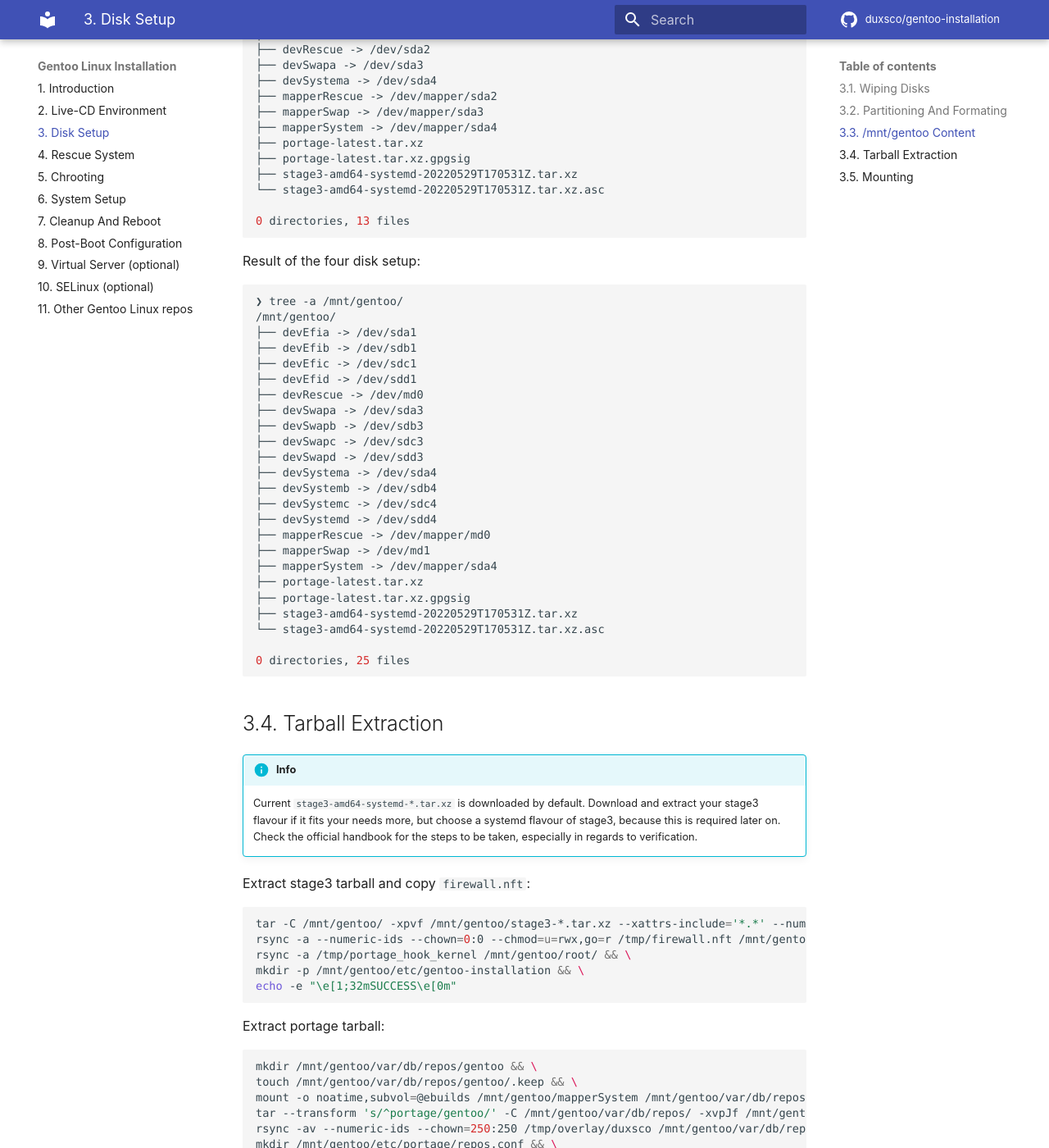
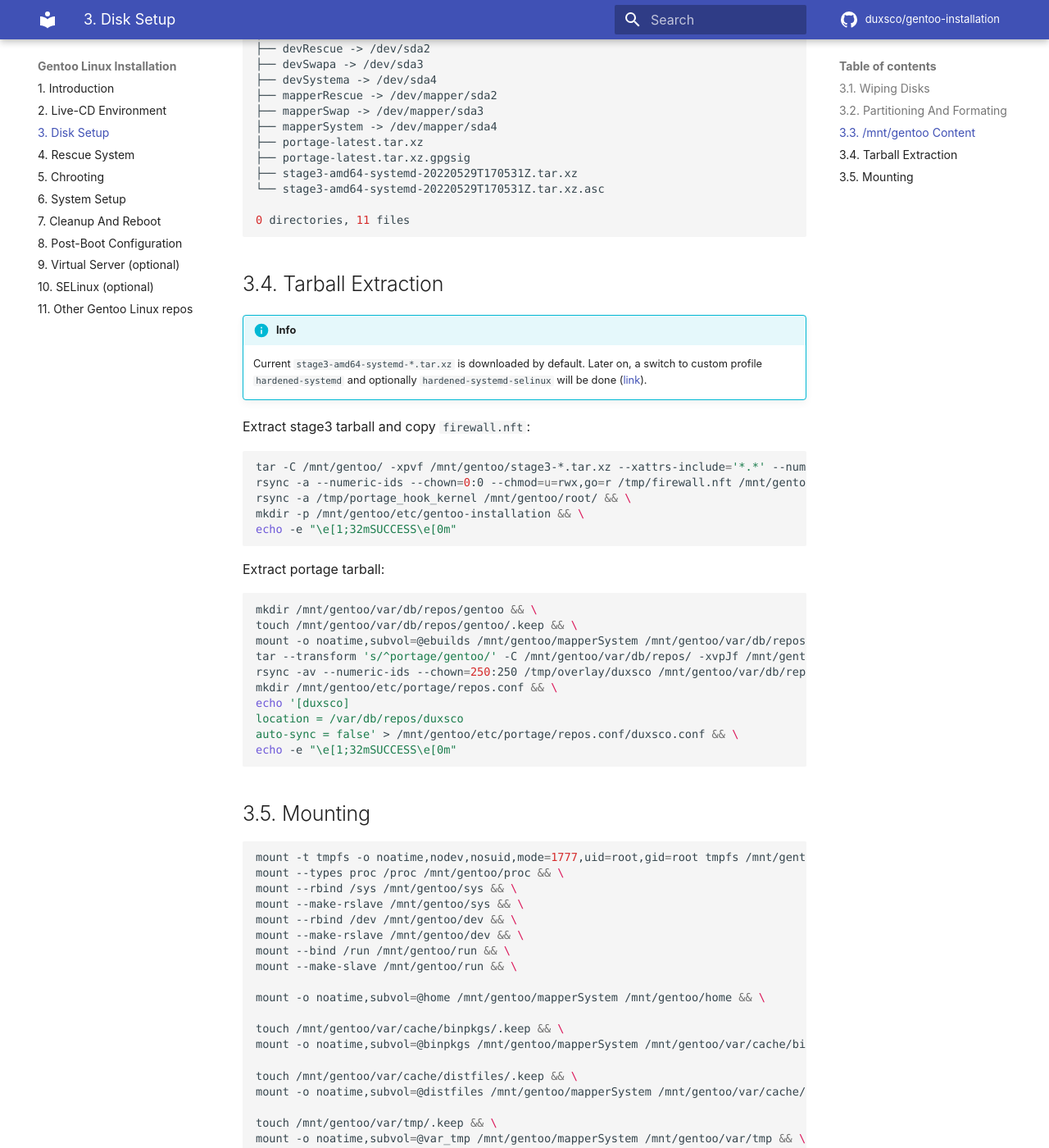
Before and after one commit to duxsco/gentoo-installation, an MkDocs documentation site: the page built from docs/disk_setup.md, in a window 1280 px wide and 1400 px high, scrolled down 1102 px. Shown: the whole window at 82% size. Built offline with MkDocs 1.6.1 and Material for MkDocs 9.7.7, drawn with Linux system fonts in a browser that asks for light colours; comment, search, counter and statistics services are not loaded; some of the changed text lies outside the part shown.

Commit message:
Update "3. Disk Setup"

````diff
--- a/docs/disk_setup.md
+++ b/docs/disk_setup.md
@@ -34,59 +34,108 @@ set -o history
 
 ## 3.3. /mnt/gentoo Content
 
-Result of a single disk setup:
+=== "single disk"
 
-```shell
-❯ tree -a /mnt/gentoo/
-/mnt/gentoo/
-├── devEfia -> /dev/sda1
-├── devRescue -> /dev/sda2
-├── devSwapa -> /dev/sda3
-├── devSystema -> /dev/sda4
-├── mapperRescue -> /dev/mapper/sda2
-├── mapperSwap -> /dev/mapper/sda3
-├── mapperSystem -> /dev/mapper/sda4
-├── portage-latest.tar.xz
-├── portage-latest.tar.xz.gpgsig
-├── stage3-amd64-systemd-20220529T170531Z.tar.xz
-└── stage3-amd64-systemd-20220529T170531Z.tar.xz.asc
+    ```shell
+    ❯ tree -a /mnt/gentoo/
+    /mnt/gentoo/
+    ├── devEfia -> /dev/sda1
+    ├── devRescue -> /dev/sda2
+    ├── devSwapa -> /dev/sda3
+    ├── devSystema -> /dev/sda4
+    ├── mapperRescue -> /dev/mapper/sda2
+    ├── mapperSwap -> /dev/mapper/sda3
+    ├── mapperSystem -> /dev/mapper/sda4
+    ├── portage-latest.tar.xz
+    ├── portage-latest.tar.xz.gpgsig
+    ├── stage3-amd64-systemd-20220529T170531Z.tar.xz
+    └── stage3-amd64-systemd-20220529T170531Z.tar.xz.asc
 
-0 directories, 13 files
-```
+    0 directories, 11 files
+    ```
 
-Result of the four disk setup:
+=== "two disk"
 
-```shell
-❯ tree -a /mnt/gentoo/
-/mnt/gentoo/
-├── devEfia -> /dev/sda1
-├── devEfib -> /dev/sdb1
-├── devEfic -> /dev/sdc1
-├── devEfid -> /dev/sdd1
-├── devRescue -> /dev/md0
-├── devSwapa -> /dev/sda3
-├── devSwapb -> /dev/sdb3
-├── devSwapc -> /dev/sdc3
-├── devSwapd -> /dev/sdd3
-├── devSystema -> /dev/sda4
-├── devSystemb -> /dev/sdb4
-├── devSystemc -> /dev/sdc4
-├── devSystemd -> /dev/sdd4
-├── mapperRescue -> /dev/mapper/md0
-├── mapperSwap -> /dev/md1
-├── mapperSystem -> /dev/mapper/sda4
-├── portage-latest.tar.xz
-├── portage-latest.tar.xz.gpgsig
-├── stage3-amd64-systemd-20220529T170531Z.tar.xz
-└── stage3-amd64-systemd-20220529T170531Z.tar.xz.asc
+    ```shell
+    ❯ tree -a /mnt/gentoo/
+    /mnt/gentoo/
+    ├── devEfia -> /dev/sda1
+    ├── devEfib -> /dev/sdb1
+    ├── devRescue -> /dev/md0
+    ├── devSwapa -> /dev/sda3
+    ├── devSwapb -> /dev/sdb3
+    ├── devSystema -> /dev/sda4
+    ├── devSystemb -> /dev/sdb4
+    ├── mapperRescue -> /dev/mapper/md0
+    ├── mapperSwap -> /dev/md1
+    ├── mapperSystem -> /dev/mapper/sda4
+    ├── portage-latest.tar.xz
+    ├── portage-latest.tar.xz.gpgsig
+    ├── stage3-amd64-systemd-20220529T170531Z.tar.xz
+    └── stage3-amd64-systemd-20220529T170531Z.tar.xz.asc
 
-0 directories, 25 files
-```
+    0 directories, 14 files
+    ```
+
+=== "three disks"
+
+    ```shell
+    ❯ tree -a /mnt/gentoo/
+    /mnt/gentoo/
+    ├── devEfia -> /dev/sda1
+    ├── devEfib -> /dev/sdb1
+    ├── devEfic -> /dev/sdc1
+    ├── devRescue -> /dev/md0
+    ├── devSwapa -> /dev/sda3
+    ├── devSwapb -> /dev/sdb3
+    ├── devSwapc -> /dev/sdc3
+    ├── devSystema -> /dev/sda4
+    ├── devSystemb -> /dev/sdb4
+    ├── devSystemc -> /dev/sdc4
+    ├── mapperRescue -> /dev/mapper/md0
+    ├── mapperSwap -> /dev/md1
+    ├── mapperSystem -> /dev/mapper/sda4
+    ├── portage-latest.tar.xz
+    ├── portage-latest.tar.xz.gpgsig
+    ├── stage3-amd64-systemd-20220529T170531Z.tar.xz
+    └── stage3-amd64-systemd-20220529T170531Z.tar.xz.asc
+
+    0 directories, 17 files
+    ```
+
+=== "four disks"
+
+    ```shell
+    ❯ tree -a /mnt/gentoo/
+    /mnt/gentoo/
+    ├── devEfia -> /dev/sda1
+    ├── devEfib -> /dev/sdb1
+    ├── devEfic -> /dev/sdc1
+    ├── devEfid -> /dev/sdd1
+    ├── devRescue -> /dev/md0
+    ├── devSwapa -> /dev/sda3
+    ├── devSwapb -> /dev/sdb3
+    ├── devSwapc -> /dev/sdc3
+    ├── devSwapd -> /dev/sdd3
+    ├── devSystema -> /dev/sda4
+    ├── devSystemb -> /dev/sdb4
+    ├── devSystemc -> /dev/sdc4
+    ├── devSystemd -> /dev/sdd4
+    ├── mapperRescue -> /dev/mapper/md0
+    ├── mapperSwap -> /dev/md1
+    ├── mapperSystem -> /dev/mapper/sda4
+    ├── portage-latest.tar.xz
+    ├── portage-latest.tar.xz.gpgsig
+    ├── stage3-amd64-systemd-20220529T170531Z.tar.xz
+    └── stage3-amd64-systemd-20220529T170531Z.tar.xz.asc
+
+    0 directories, 20 files
+    ```
 
 ## 3.4. Tarball Extraction
 
 !!! info
-    Current `stage3-amd64-systemd-*.tar.xz` is downloaded by default. Download and extract your stage3 flavour if it fits your needs more, but choose a systemd flavour of stage3, because this is required later on. Check the official handbook for the steps to be taken, especially in regards to verification.
+    Current `stage3-amd64-systemd-*.tar.xz` is downloaded by default. Later on, a switch to custom profile `hardened-systemd` and optionally `hardened-systemd-selinux` will be done ([link](https://github.com/duxsco/gentoo-installation/tree/main/overlay/duxsco/profiles)).
 
 Extract stage3 tarball and copy `firewall.nft`:
 
````
